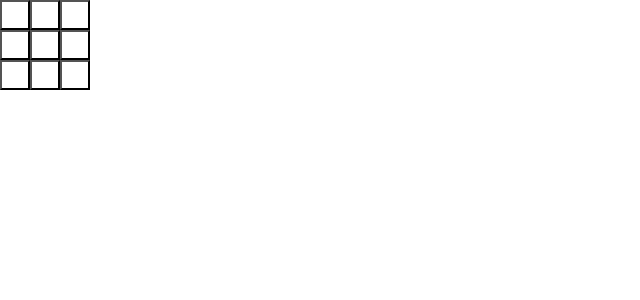
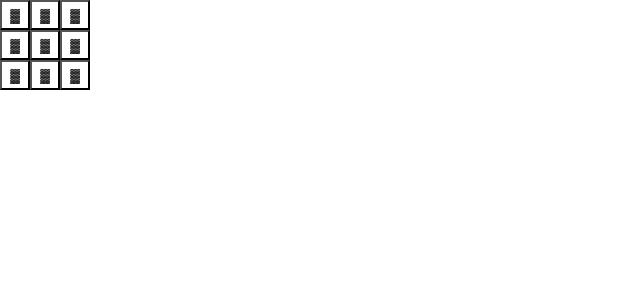
Before and after one commit to kalaxity/mine_sweeper, a React (Create React App) app: page / in a window 1280 px wide. Shown: the top 300 px of the page, without its empty margins (0-640 px from the left). Built offline with nearby package versions, Linux system fonts and the light colour scheme.

Commit message:
クリックして💣や数字が出る機構を作成

```diff
--- a/src/App.tsx
+++ b/src/App.tsx
@@ -21,11 +21,11 @@ type CellProps = {
 const Cell = (props: CellProps) => {
   const display = (props: CellProps): string => {
     // 開封前
-    if (!props.isOpened) return "";
+    if (!props.isOpened) return "▓"; // 開ける前は灰色になっている
 
     // 開封後
-    if (props.value == -1) return "💣";
-    if (props.value == 0) return "";
+    if (props.value === -1) return "💣";
+    if (props.value === 0) return "";
     return props.value.toString();
   }
 
@@ -43,29 +43,32 @@ type BoardProps = {
 const Board = (props: BoardProps) => {
   const numberOfCells: number = props.height * props.height;
   // 数字(1~)と爆弾(-1)と虚無(0)をstateで管理して，開封状況をisCellsOpenedで管理したほうがよさそう
-  const [isCellsOpened, setIsCellsOpened] = useState([Array(numberOfCells).fill(false)]);
-  const [cells, setCells] = useState([Array(numberOfCells).fill(0)]);
+  const [isCellsOpened, setIsCellsOpened] = useState(Array(numberOfCells).fill(false));
+  const [cells, setCells] = useState(Array(numberOfCells).fill(0));
 
   const handleClick = (i: number) => {
-    alert("[test] " + i + " pushed!");
+    // alert("[test] " + i + " pushed!");
+    const tmp = isCellsOpened.slice();
+    tmp[i] = true;
+    setIsCellsOpened(tmp);
   }
 
   return (
     <div className='column'>
       <div className='row'>
-        <Cell value={1} isOpened={false} onClick={() => handleClick(0)} />
-        <Cell value={1} isOpened={false} onClick={() => handleClick(1)} />
-        <Cell value={0} isOpened={false} onClick={() => handleClick(2)} />
+        <Cell value={1} isOpened={isCellsOpened[0]} onClick={() => handleClick(0)} />
+        <Cell value={1} isOpened={isCellsOpened[1]} onClick={() => handleClick(1)} />
+        <Cell value={0} isOpened={isCellsOpened[2]} onClick={() => handleClick(2)} />
       </div>
       <div className='row'>
-        <Cell value={-1} isOpened={false} onClick={() => handleClick(3)} />
-        <Cell value={1} isOpened={false} onClick={() => handleClick(4)} />
-        <Cell value={0} isOpened={false} onClick={() => handleClick(5)} />
+        <Cell value={-1} isOpened={isCellsOpened[3]} onClick={() => handleClick(3)} />
+        <Cell value={1} isOpened={isCellsOpened[4]} onClick={() => handleClick(4)} />
+        <Cell value={0} isOpened={isCellsOpened[5]} onClick={() => handleClick(5)} />
       </div>
       <div className='row'>
-        <Cell value={1} isOpened={false} onClick={() => handleClick(6)} />
-        <Cell value={1} isOpened={false} onClick={() => handleClick(7)} />
-        <Cell value={0} isOpened={false} onClick={() => handleClick(8)} />
+        <Cell value={1} isOpened={isCellsOpened[6]} onClick={() => handleClick(6)} />
+        <Cell value={1} isOpened={isCellsOpened[7]} onClick={() => handleClick(7)} />
+        <Cell value={0} isOpened={isCellsOpened[8]} onClick={() => handleClick(8)} />
       </div>
     </div>
   )
```
Also changed, not shown: package.json (+8 -8 lines), 1 other file (tests, documents, lock files or other folders).
